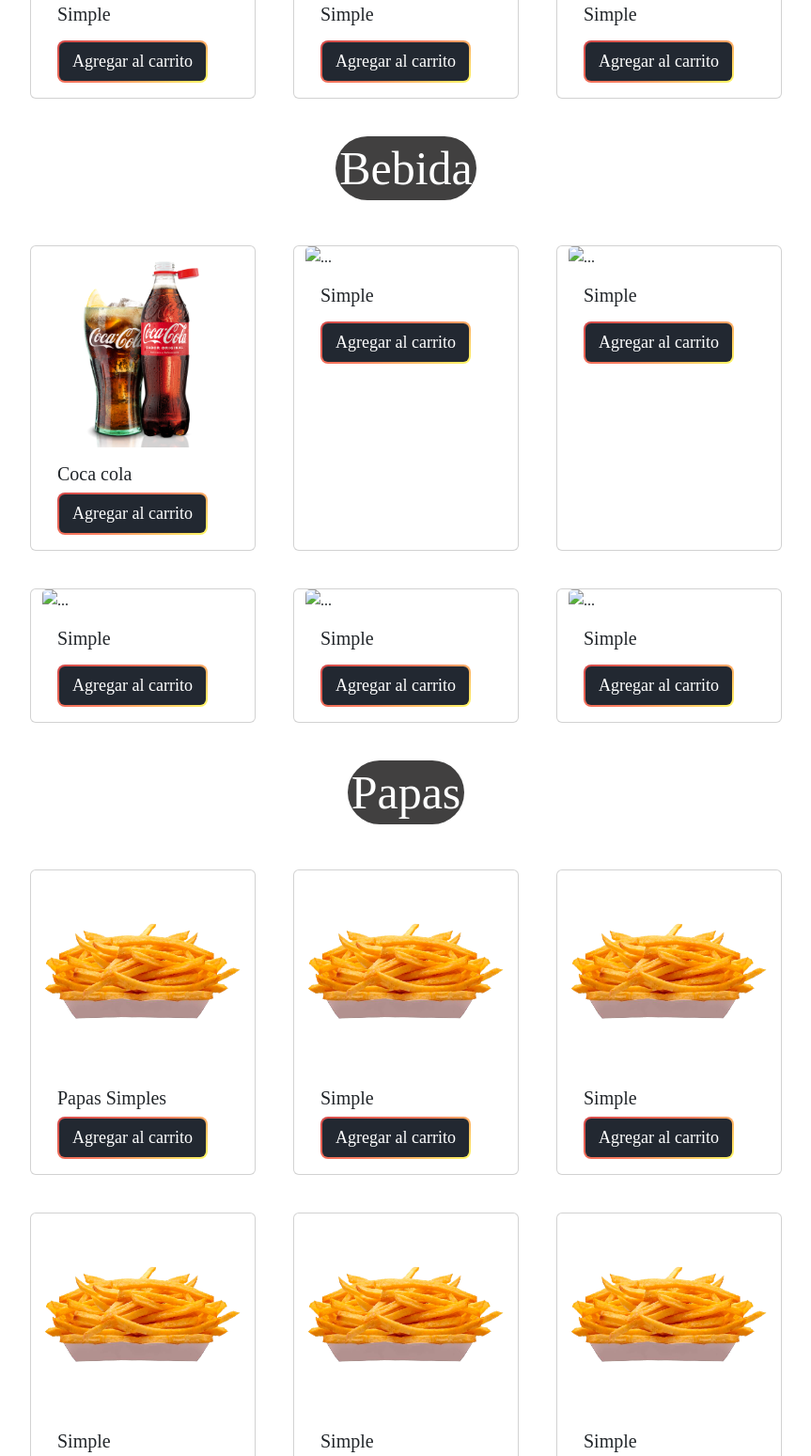
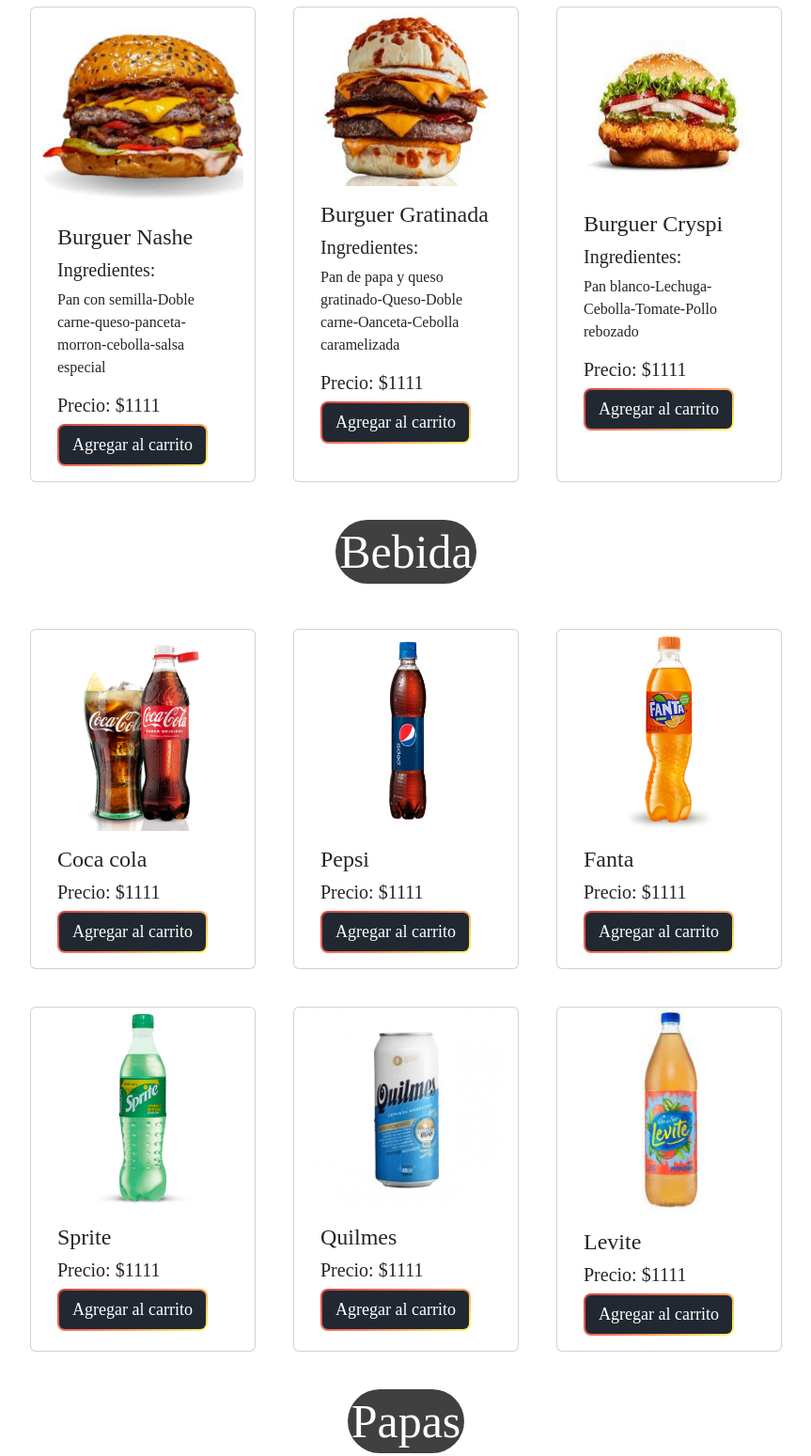
Before and after one commit to Naboora/primer_proyecto, a website: page pages/Menu.html in a window 1280 px wide. Shown: the part 878-2427 px from the top of the page at 94% size, without its empty margins (208-1071 px from the left). Drawn offline with nearby package versions, Linux system fonts and the light colour scheme.

Commit message:
arreglos de las cartas en menu e index

```diff
--- a/pages/Menu.html
+++ b/pages/Menu.html
@@ -54,13 +54,14 @@
     <div class="div-text-menu"><h4 class="titles-menus">Hamburguesas</h4></div>
 
     <div class="card col-4">
-        <img src="../assets/img/cheseburguer.jpg" class="card-img-top" alt="...">
+        <img src="../assets/img/cheseburguer.jpg" class="card-img-top" alt="..." width="" height="214px">
         <div class="card-body">
         <h4 class="card-title">Cheese Burger Simple</h4>
         <h5 class="card-title">Ingredientes:</h5>
         <p class="card-text">
             Pan-Carne-Queso-Morron-Cebolla-Ketchup-pepino
         </p>
+        <h5>Precio: $1111</h5>
         <button class="botoncito-de-cards">
             <span class="span-card">Agregar al carrito</span>
         </button>
@@ -69,10 +70,12 @@
 
 
 <div class="card col-4">
-    <img src="../assets/img/cheseburguer.jpg" class="card-img-top" alt="...">
+    <img src="../assets/img/dobleburguer.jpg" class="card-img-top" alt="...">
     <div class="card-body">
-    <h5 class="card-title">Simple</h5>
-    <p class="card-text"></p>
+    <h4 class="card-title">Cheese Burguer Doble</h4>
+    <h5 class="card-title">Ingredientes:</h5>
+    <p class="card-text">Pan-Doble Carne-Queso-Morron-Cebolla-Ketchup-pepino</p>
+    <h5>Precio: $1111</h5>
     <button class="botoncito-de-cards">
         <span class="span-card">Agregar al carrito</span>
     </button>
@@ -80,10 +83,12 @@
 </div>
 
 <div class="card col-4">
-    <img src="../assets/img/cheseburguer.jpg" class="card-img-top" alt="...">
+    <img src="../assets/img/triplecarne.jpg" class="card-img-top" alt="..." height="214px">
     <div class="card-body">
-    <h5 class="card-title">Simple</h5>
-    <p class="card-text"></p>
+    <h4 class="card-title">Cheese Burguer Triple</h4>
+    <h5 class="card-title">Ingredientes:</h5>
+    <p class="card-text">Pan-Triple carne-Queso-Salsa barbacoa-Panceta-cebolla Caramelizada</p>
+    <h5>Precio: $1111</h5>
     <button class="botoncito-de-cards">
         <span class="span-card">Agregar al carrito</span>
     </button>
@@ -91,10 +96,12 @@
 </div>
 
 <div class="card col-4">
-    <img src="../assets/img/cheseburguer.jpg" class="card-img-top" alt="...">
+    <img src="../assets/img/nashe.jpg" class="card-img-top" alt="...">
     <div class="card-body">
-    <h5 class="card-title">Simple</h5>
-    <p class="card-text"></p>
+    <h4 class="card-title">Burguer Nashe</h4>
+    <h5 class="card-title">Ingredientes:</h5>
+    <p class="card-text">Pan con semilla-Doble carne-queso-panceta-morron-cebolla-salsa especial</p>
+    <h5>Precio: $1111</h5>
     <button class="botoncito-de-cards">
         <span class="span-card">Agregar al carrito</span>
     </button>
@@ -102,20 +109,24 @@
 </div>
 
 <div class="card col-4">
-    <img src="../assets/img/cheseburguer.jpg" class="card-img-top" alt="...">
+    <img src="../assets/img/hamburguesagratinada.jpg" class="card-img-top" alt="..." height="190px">
     <div class="card-body">
-    <h5 class="card-title">Simple</h5>
-    <p class="card-text"></p>
+    <h4 class="card-title">Burguer Gratinada</h4>
+    <h5 class="card-title">Ingredientes:</h5>
+    <p class="card-text">Pan de papa y queso gratinado-Queso-Doble carne-Oanceta-Cebolla caramelizada</p>
+    <h5>Precio: $1111</h5>
     <button class="botoncito-de-cards">
         <span class="span-card">Agregar al carrito</span>
     </button>
     </div>
 </div>
 <div class="card col-4">
-    <img src="../assets/img/cheseburguer.jpg" class="card-img-top" alt="...">
+    <img  src="../assets/img/polloburguer+.jpg" class="card-img-top" alt="..." height="200px">
     <div class="card-body">
-    <h5 class="card-title">Simple</h5>
-    <p class="card-text"></p>
+    <h4 class="card-title">Burguer Cryspi</h4>
+    <h5 class="card-title">Ingredientes:</h5>
+    <p class="card-text">Pan blanco-Lechuga-Cebolla-Tomate-Pollo rebozado</p>
+    <h5>Precio: $1111</h5>
     <button class="botoncito-de-cards">
         <span class="span-card">Agregar al carrito</span>
     </button>
@@ -127,57 +138,58 @@
         <div class="card col-4">
             <img src="../assets/img/Coca-Cola_Original_500ml_-2748.png" class="card-img-top" alt="...">
             <div class="card-body">
-            <h5 class="card-title">Coca cola</h5>
+            <h4 class="card-title">Coca cola</h4>
+            <h5>Precio: $1111</h5>
             <button class="botoncito-de-cards">
                 <span class="span-card">Agregar al carrito</span>
             </button>
             </div>
         </div>
         <div class="card col-4">
-            <img src="../assets/img/" class="card-img-top" alt="...">
+            <img src="../assets/img/pepsi.png" class="card-img-top" alt="..." width="250px" height="214px">
             <div class="card-body">
-            <h5 class="card-title">Simple</h5>
-            <p class="card-text"></p>
+            <h4 class="card-title">Pepsi</h4>
+            <h5>Precio: $1111</h5>
             <button class="botoncito-de-cards">
                 <span class="span-card">Agregar al carrito</span>
             </button>
             </div>
         </div>
         <div class="card col-4">
-            <img src="../assets/img/" class="card-img-top" alt="...">
+            <img src="../assets/img/fanta.png" class="card-img-top" alt="...">
             <div class="card-body">
-            <h5 class="card-title">Simple</h5>
-            <p class="card-text"></p>
+            <h4 class="card-title">Fanta</h4>
+            <h5>Precio: $1111</h5>
             <button class="botoncito-de-cards">
                 <span class="span-card">Agregar al carrito</span>
             </button>
             </div>
         </div>
         <div class="card col-4">
-            <img src="../assets/img/" class="card-img-top" alt="...">
+            <img src="../assets/img/sprite.png" class="card-img-top" alt="...">
             <div class="card-body">
-            <h5 class="card-title">Simple</h5>
-            <p class="card-text"></p>
+            <h4 class="card-title">Sprite</h4>
+            <h5>Precio: $1111</h5>
             <button class="botoncito-de-cards">
                 <span class="span-card">Agregar al carrito</span>
             </button>
             </div>
         </div>
         <div class="card col-4">
-            <img src="../assets/img/" class="card-img-top" alt="...">
+            <img src="../assets/img/quilmes.jpg" class="card-img-top" alt="...">
             <div class="card-body">
-            <h5 class="card-title">Simple</h5>
-            <p class="card-text"></p>
+            <h4 class="card-title">Quilmes</h4>
+            <h5>Precio: $1111</h5>
             <button class="botoncito-de-cards">
                 <span class="span-card">Agregar al carrito</span>
             </button>
             </div>
         </div>
         <div class="card col-4">
-            <img src="../assets/img/" class="card-img-top" alt="...">
+            <img src="../assets/img/levite.jpg" class="card-img-top" alt="...">
             <div class="card-body">
-            <h5 class="card-title">Simple</h5>
-            <p class="card-text"></p>
+            <h4 class="card-title">Levite</h4>
+            <h5>Precio: $1111</h5>
             <button class="botoncito-de-cards">
                 <span class="span-card">Agregar al carrito</span>
             </button>
@@ -190,51 +202,57 @@
             <img src="../assets/img/papasfritas.png" class="card-img-top" alt="...">
             <div class="card-body">
             <h5 class="card-title">Papas Simples</h5>
+            <h5>Precio: $1111</h5>
             <button class="botoncito-de-cards">
                 <span class="span-card">Agregar al carrito</span>
             </button>
             </div>
         </div>
         <div class="card col-4">
-            <img src="../assets/img/papasfritas.png" class="card-img-top" alt="...">
+            <img src="../assets/img/papaschedar.jpg" class="card-img-top" alt="..." height="210px">
             <div class="card-body">
-            <h5 class="card-title">Simple</h5>
+            <h5 class="card-title">Papas Cheddar</h5>
+            <h5>Precio: $1111</h5>
             <button class="botoncito-de-cards">
                 <span class="span-card">Agregar al carrito</span>
             </button>
             </div>
         </div>
         <div class="card col-4">
-            <img src="../assets/img/papasfritas.png" class="card-img-top" alt="...">
+            <img src="../assets/img/papascehdarypancetas.jpg" class="card-img-top" alt="..." height="200px">
             <div class="card-body">
-            <h5 class="card-title">Simple</h5>
+            <h5 class="card-title">Papas Cheddar y Panceta</h5>
+            <h5>Precio: $1111</h5>
             <button class="botoncito-de-cards">
                 <span class="span-card">Agregar al carrito</span>
             </button>
             </div>
         </div>
         <div class="card col-4">
-            <img src="../assets/img/papasfritas.png" class="card-img-top" alt="...">
+            <img src="../assets/img/papas horno.png" class="card-img-top" alt="...">
             <div class="card-body">
-            <h5 class="card-title">Simple</h5>
+            <h5 class="card-title">Papas al Horno</h5>
+            <h5>Precio: $1111</h5>
             <button class="botoncito-de-cards">
                 <span class="span-card">Agregar al carrito</span>
             </button>
             </div>
         </div>
         <div class="card col-4">
-            <img src="../assets/img/papasfritas.png" class="card-img-top" alt="...">
+            <img src="../assets/img/bastoncitos de papa rellenos.jpg" class="card-img-top" alt="..." height="185px">
             <div class="card-body">
-            <h5 class="card-title">Simple</h5>
+            <h5 class="card-title">Bastoncito de Papa Rellenos</h5>
+            <h5>Precio: $1111</h5>
             <button class="botoncito-de-cards">
                 <span class="span-card">Agregar al carrito</span>
             </button>
             </div>
         </div>
         <div class="card col-4">
-            <img src="../assets/img/papasfritas.png" class="card-img-top" alt="...">
+            <img src="../assets/img/salchipapa.png" class="card-img-top" alt="...">
             <div class="card-body">
-            <h5 class="card-title">Simple</h5>
+            <h5 class="card-title">Salchipapa</h5>
+            <h5>Precio: $1111</h5>
             <button class="botoncito-de-cards">
                 <span class="span-card">Agregar al carrito</span>
             </button>
--- a/scss/components/_cards.scss
+++ b/scss/components/_cards.scss
@@ -9,6 +9,7 @@
     justify-content: center;
     margin: auto;
 }
+
 .card-precio {
     color:rgb(255, 136, 0);
 }
```
Also changed, not shown: index.html (+3 -4 lines), pages/carrito.html (+1 -1 lines), assets/img/bastoncitos de papa rellenos.jpg (added), assets/img/fanta.png (added), assets/img/hamburguesagratinada.jpg (added), assets/img/levite.jpg (added), assets/img/nashe.jpg (added), assets/img/papas horno.png (added), assets/img/papascehdarypancetas.jpg (added), assets/img/papaschedar.jpg (added), assets/img/pepsi.png (added), assets/img/quilmes.jpg (added), assets/img/salchipapa.png (added), assets/img/sprite.png (added).
